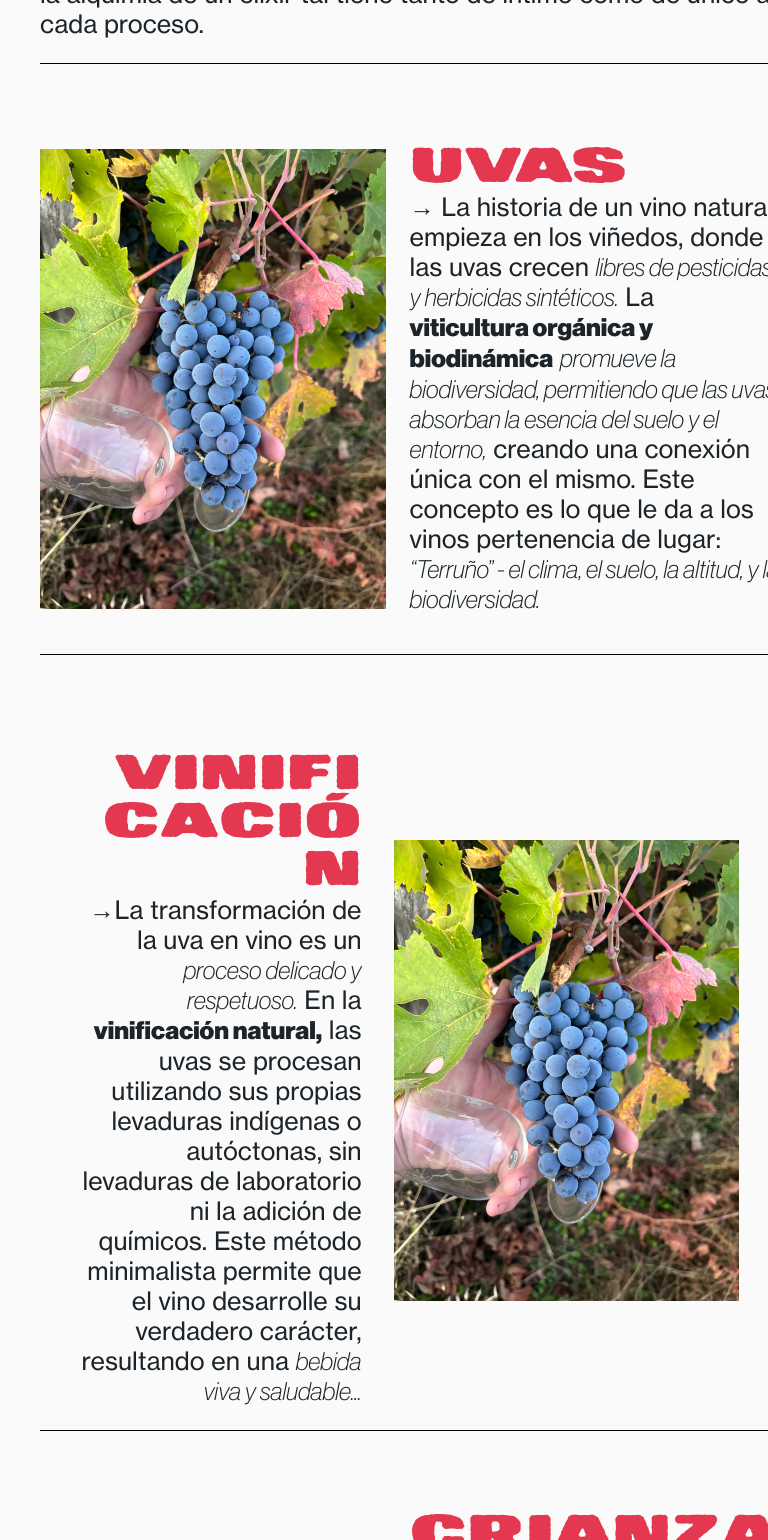
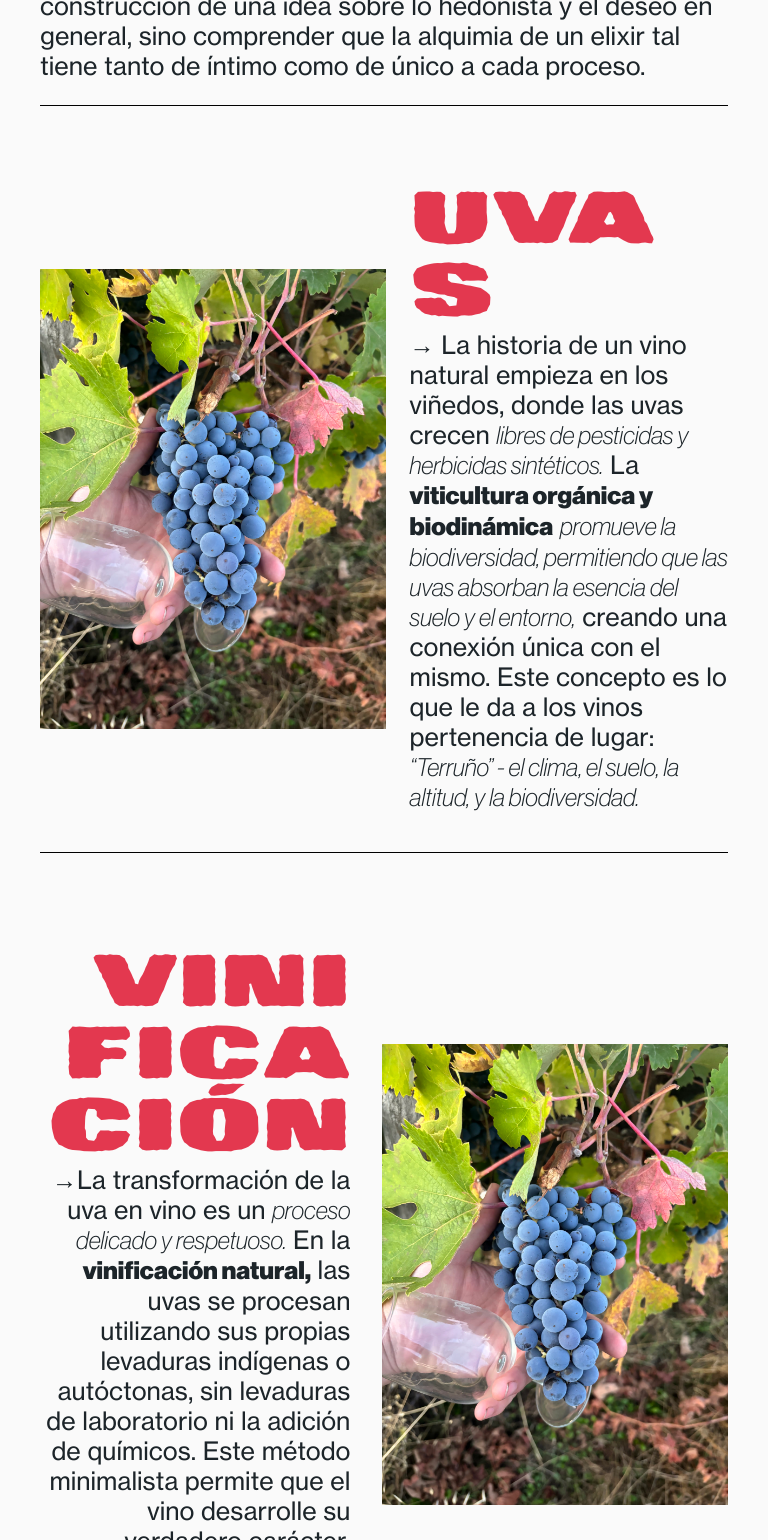
Before and after one commit to PiterMart/jugo-club, a Next.js app: page /wine in a window 768 px wide. Shown: the part 1260-2800 px from the top of the page. Built offline with nearby package versions, Linux system fonts and the light colour scheme; a web font is replaced by a local one.

Commit message:
graphic design and homepage

```diff
--- a/src/app/club/page.js
+++ b/src/app/club/page.js
@@ -33,7 +33,7 @@ export default function Club() {
             <div style={{height: '100VH',width: '100vw', background: 'transparent',  }}>
               <div className={styles.page__section} style={{marginTop: '0px', paddingTop: '10rem', gap: '2.5rem'}}>
                 <p  className={`${styles["subtitle"]} ${styles["glow"]}`}>ESTAS ENTRANDO</p>
-                <div style={{margin:'auto'}} className={styles.floating}>
+                <div style={{margin:'auto', marginBottom: "-5rem"}} className={styles.floating}>
                       <Image
                         src="/grape bunchfloat.png"
                         alt='Placeholder'
--- a/src/app/page.module.css
+++ b/src/app/page.module.css
@@ -108,8 +108,8 @@
 .big{
   font-size: 48px;
   line-height: 48px;
-  overflow-wrap: break-word;
   text-align: left;
+  overflow-wrap: anywhere;
 }
 .big2{
   text-align: right;
@@ -228,6 +228,11 @@
   display: flex;
   flex-direction: column;
   gap: 0.75rem;
+}
+.image_container:hover{
+  transition: color .5s ease-in;
+  filter: grayscale(1);
+
 }
 .single__image_panoramic{
   height: auto;
@@ -570,6 +575,9 @@
     gap: 3rem;
     padding: 1.25rem;
   }
+  .page__section2{
+    padding: 1.5rem;
+  }
   .page__section_paragraphcontainer{
     padding: 0px;
     gap: 0.75rem;
@@ -712,4 +720,12 @@
     max-width: 45vw;
 
   }
+  .big{
+    font-size: 72px;
+    line-height: 72px;
+  }
+  .big2{
+    font-size: 72px;
+    line-height: 72px;
+  }
 }
--- a/src/app/wine/page.js
+++ b/src/app/wine/page.js
@@ -56,7 +56,7 @@ export default function About() {
               </div>
             </div>
             <div style={{borderBottom: '1px solid black', paddingBottom: '1.5rem', display: 'flex', flexDirection: 'column', gap: '5rem' }} className={styles.page__section_paragraphcontainer}>
-              <div className={`${styles["page__section2"]} ${styles["page__section3"]}`}>
+              <div className={`${styles["page__section2"]} ${styles["page__section3"]}`} style={{padding: "0px"}}>
                   <Image
                     src="/images/IMG_5695_1.jpg"
                     alt='Placeholder'
```
Also changed, not shown: src/app/about/page.js (+5 -5 lines), src/app/page.js (+3 -36 lines).
